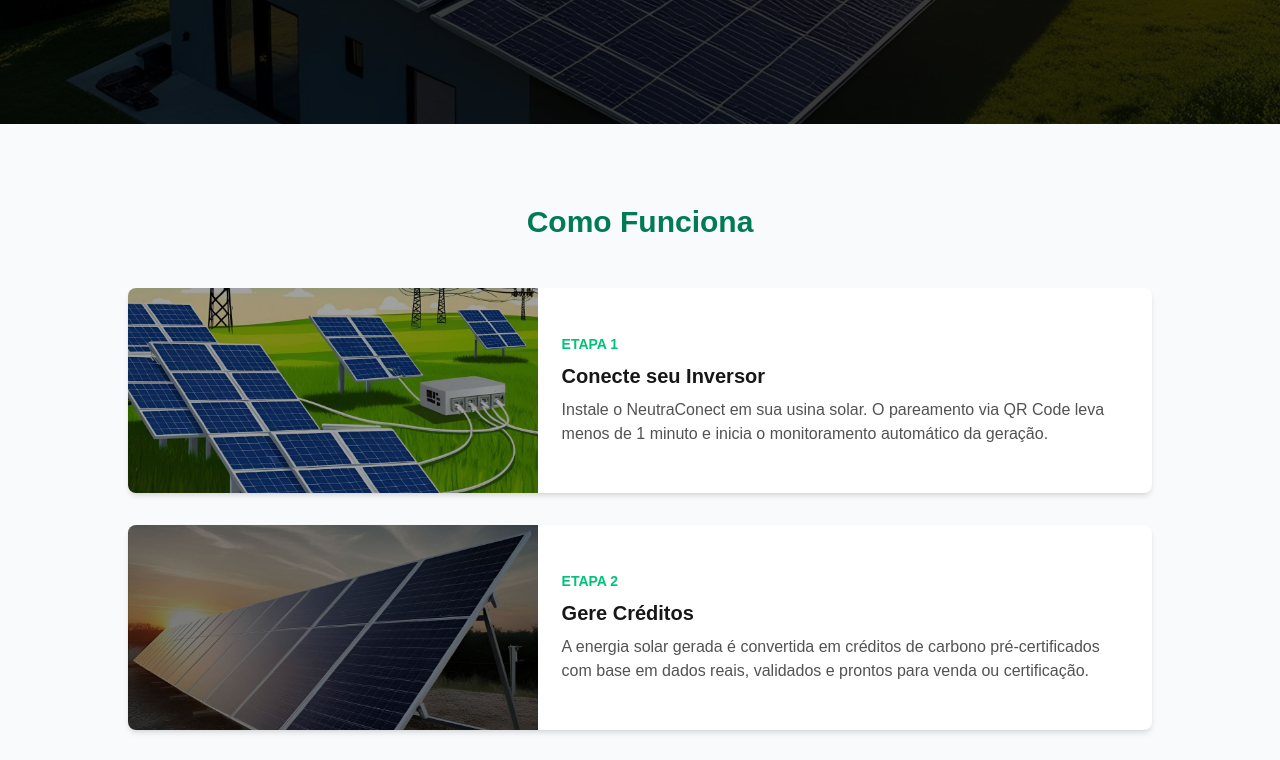
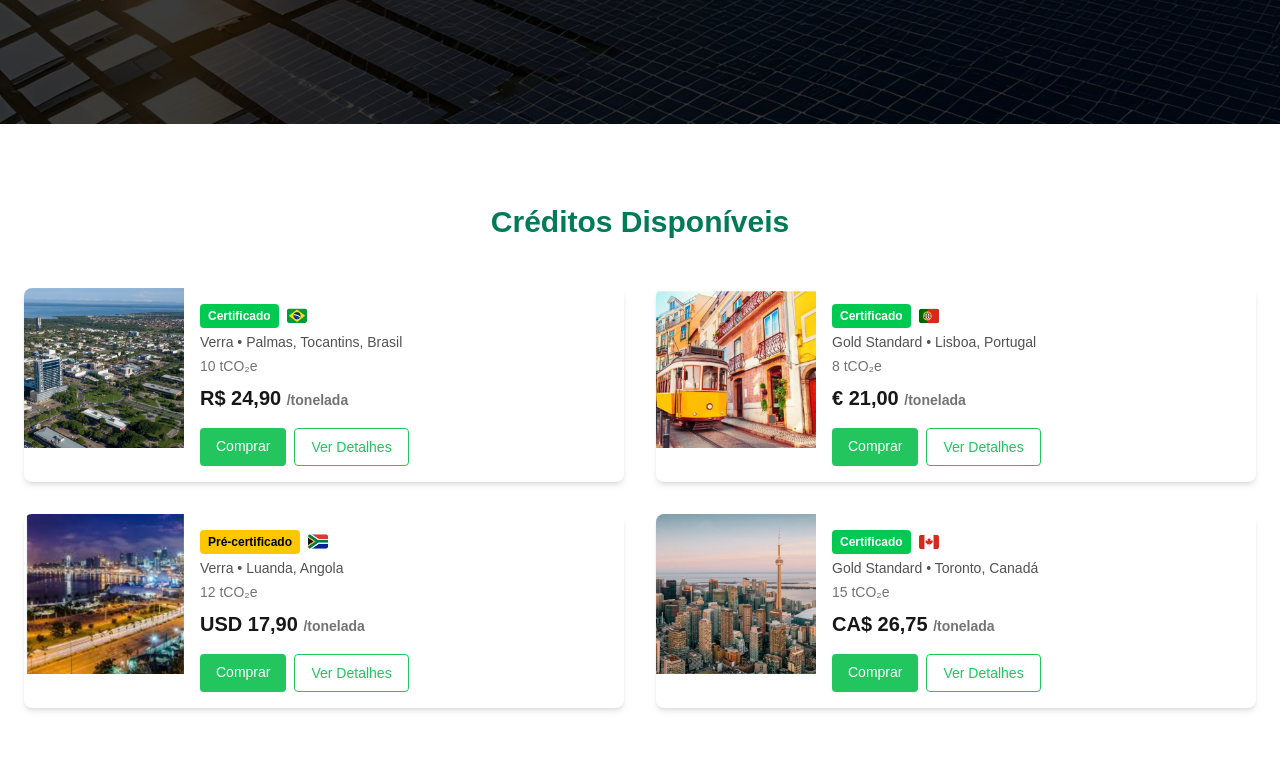
Before and after one commit to neutralink/neutralink-website, a Next.js app: page / in a window 1280 px wide. Shown: the part 420-1180 px from the top of the page. Built offline with nearby package versions, Linux system fonts and the light colour scheme.

Commit message:
fix: remove Card components incompatíveis com Vercel e adiciona layout com Tailwind + Motion

```diff
--- a/src/app/page.tsx
+++ b/src/app/page.tsx
@@ -2,18 +2,7 @@
 
 import Image from 'next/image'
 import { useState, useEffect } from 'react'
-
-
-import {
-  Card,
-  CardHeader,
-  CardBody,
-  Typography
-} from "@material-tailwind/react";
-
-import { motion } from 'framer-motion';
-
-
+import { motion } from 'framer-motion'
 
 export default function Home() {
   const [isMobile, setIsMobile] = useState(false)
@@ -58,7 +47,7 @@ export default function Home() {
       setMessageIndex((prev) => (prev + 1) % heroMessages.length)
     }, 6000)
     return () => clearInterval(interval)
-  }, [])
+  }, [heroMessages.length])
 
   const currentHero = heroMessages[messageIndex]
 
@@ -83,17 +72,13 @@ export default function Home() {
         )}
       </header>
 
-{/* HERO ROTATIVO COM IMAGEM DE FUNDO */}
+      {/* HERO */}
       <motion.section
         initial={{ opacity: 0 }}
         animate={{ opacity: 1 }}
         transition={{ duration: 1 }}
         className="w-full relative h-[480px] flex items-center justify-center text-center text-white px-6 mt-16"
-  style={{
-    backgroundImage: `url(${currentHero.image})`,
-    backgroundSize: 'cover',
-    backgroundPosition: 'center'
-  }}
+        style={{ backgroundImage: `url(${currentHero.image})`, backgroundSize: 'cover', backgroundPosition: 'center' }}
       >
         <div className="absolute inset-0 bg-black/60 z-0" />
         <motion.div
@@ -115,57 +100,6 @@ export default function Home() {
           </motion.a>
         </motion.div>
       </motion.section>
-
-
-<section id="como-funciona" className="w-full px-6 py-20 bg-gray-50">
-  <h3 className="text-3xl font-bold text-[#007B55] text-center mb-12">Como Funciona</h3>
-  <div className="flex flex-col gap-8 max-w-5xl mx-auto">
-    {[
-      {
-        img: "/cards/conecte.jpg",
-        etapa: "Etapa 1",
-        titulo: "Conecte seu Inversor",
-        texto: "Instale o NeutraConect em sua usina solar. O pareamento via QR Code leva menos de 1 minuto e inicia o monitoramento automático da geração.",
-      },
-      {
-        img: "/cards/gere.jpg",
-        etapa: "Etapa 2",
-        titulo: "Gere Créditos",
-        texto: "A energia solar gerada é convertida em créditos de carbono pré-certificados com base em dados reais, validados e prontos para venda ou certificação.",
-      },
-      {
-        img: "/cards/acompanhe.jpg",
-        etapa: "Etapa 3",
-        titulo: "Acompanhe Dados",
-        texto: "Veja em tempo real o total de créditos gerados, o CO₂ evitado, o impacto ambiental e acompanhe o desempenho da sua usina pelo painel da NeutraLink.",
-      },
-      {
-        img: "/cards/venda.jpg",
-        etapa: "Etapa 4",
-        titulo: "Venda ou Certifique",
-        texto: "Você pode vender seus créditos diretamente no nosso marketplace ou optar por submetê-los à certificação internacional em pools auditáveis.",
-      },
-    ].map((card, index) => (
-      <motion.div
-        key={index}
-        initial={{ opacity: 0, y: 30 }}
-        whileInView={{ opacity: 1, y: 0 }}
-        transition={{ duration: 0.6, delay: index * 0.15 }}
-        viewport={{ once: true }}
-        className="flex flex-col md:flex-row bg-white shadow-md rounded-lg overflow-hidden"
-      >
-        <div className="md:w-2/5 w-full">
-          <img src={card.img} alt={card.titulo} className="h-full w-full object-cover" />
-        </div>
-        <div className="p-6 md:w-3/5 w-full flex flex-col justify-center">
-          <p className="text-sm font-bold uppercase text-[#00C37A] mb-2">{card.etapa}</p>
-          <h4 className="text-xl font-semibold mb-2">{card.titulo}</h4>
-          <p className="text-neutral-600">{card.texto}</p>
-        </div>
-      </motion.div>
-    ))}
-  </div>
-</section>
 
 {/* CRÉDITOS DISPONÍVEIS */}
 <section id="creditos" className="w-full px-6 py-20 bg-white text-center">
```
Lines whose indentation alone changed are shown as unchanged.
